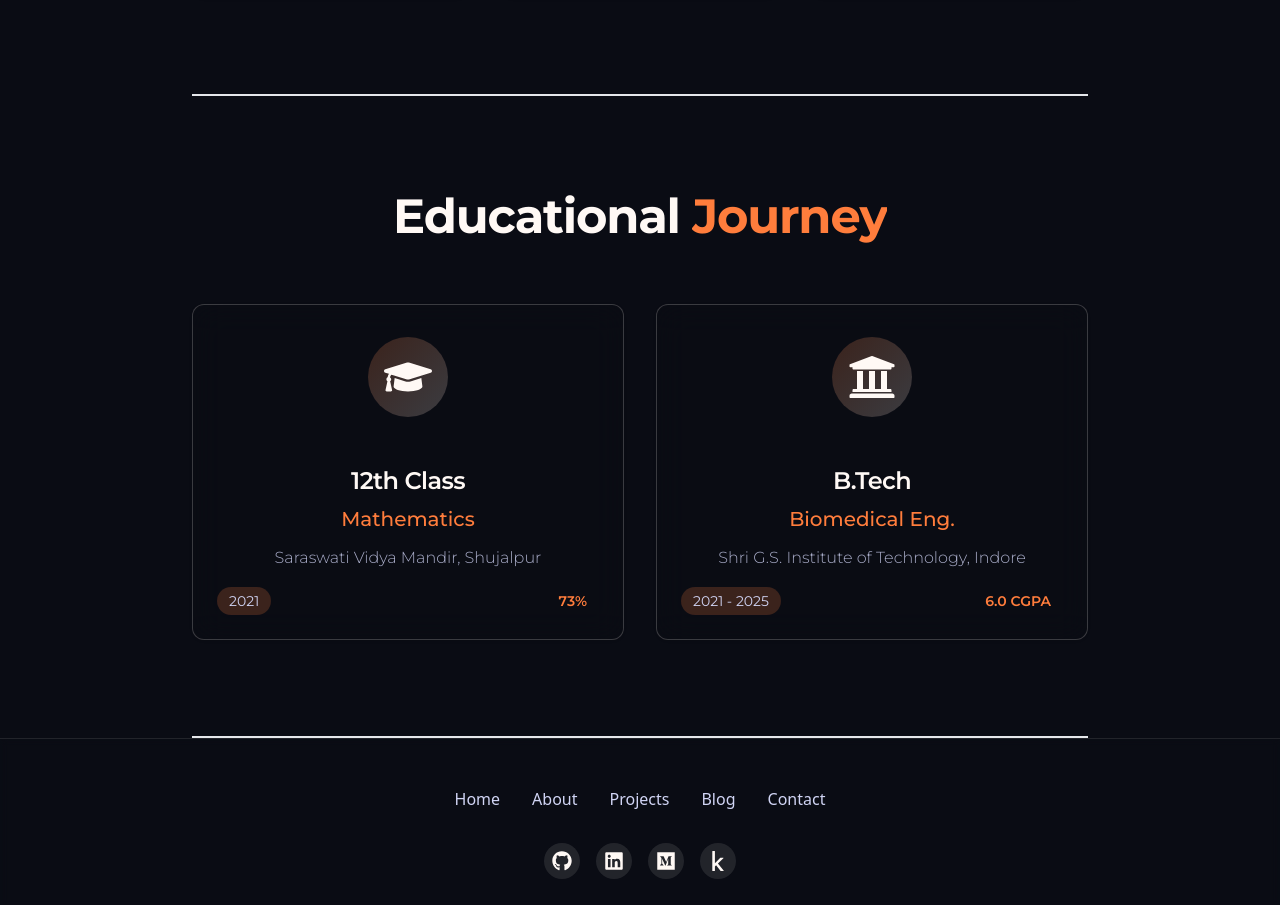
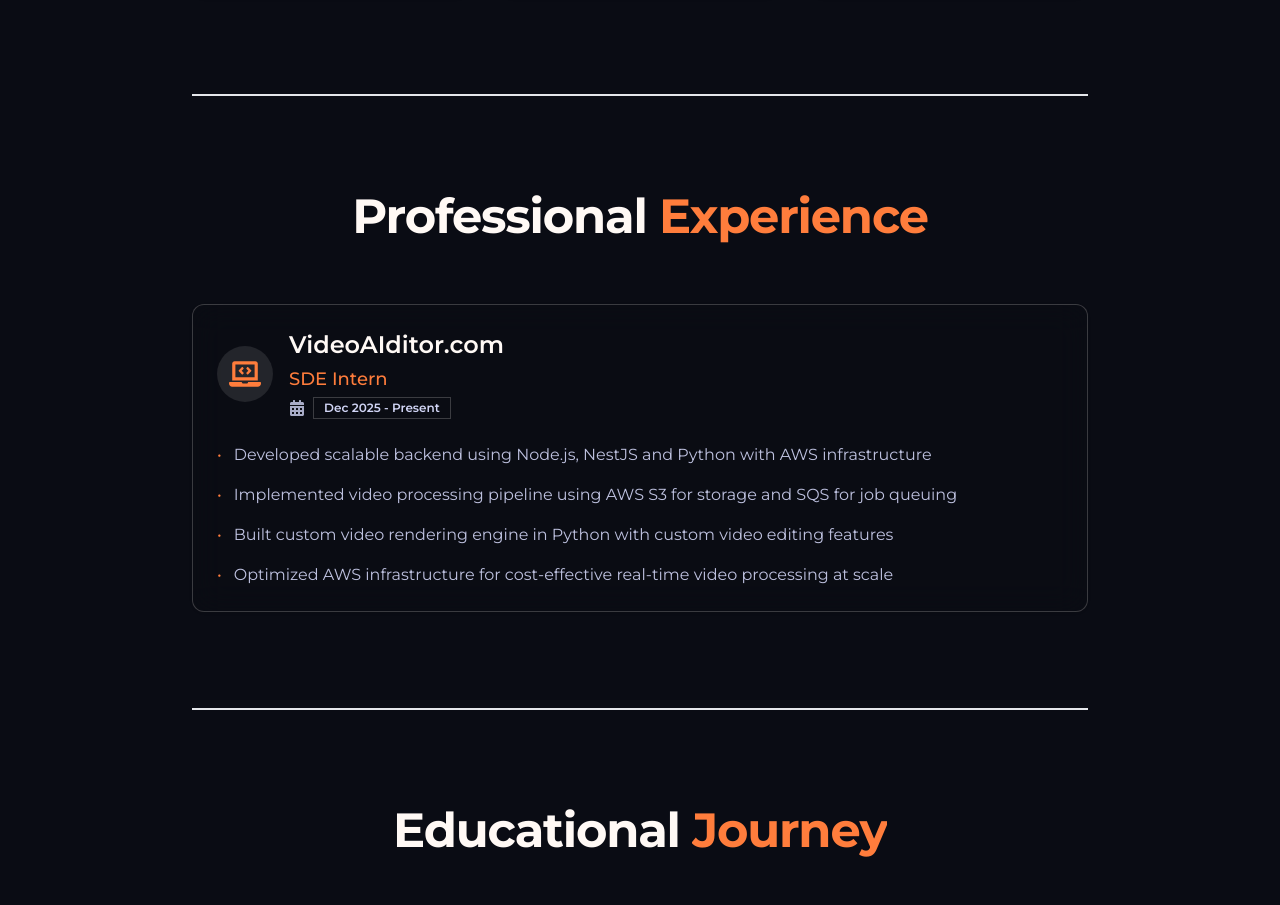
Before and after one commit to Anshulsharmacode/personal-website, a Next.js app: page / in a window 1280 px wide. Shown: the part 1773-2678 px from the top of the page. Built offline with nearby package versions, Linux system fonts and the light colour scheme; a web font is replaced by a local one.

Commit message:
Update page.tsx

```diff
--- a/src/app/page.tsx
+++ b/src/app/page.tsx
@@ -1,6 +1,8 @@
 import Hero from "@/components/Hero";
 import AboutMe from "@/components/HomeAbout";
 import Education from "@/components/Education";
+import Experience from "@/components/Exp";
+
 export default function Home() {
   return (
     <div className="relative min-h-screen">
@@ -12,8 +14,8 @@
         <Hero />
         <div className="mx-8 border border-b border-whit md:mx-48"></div>
         <AboutMe />
-        {/* <div className="mx-8 border border-b border-whit md:mx-48"></div>
-        <Experience /> */}
+        <div className="mx-8 border border-b border-whit md:mx-48"></div>
+        <Experience />
         <div className="mx-8 border border-b border-whit md:mx-48"></div>
         <Education />
         <div className="mx-8 border border-b border-whit md:mx-48"></div>
```
